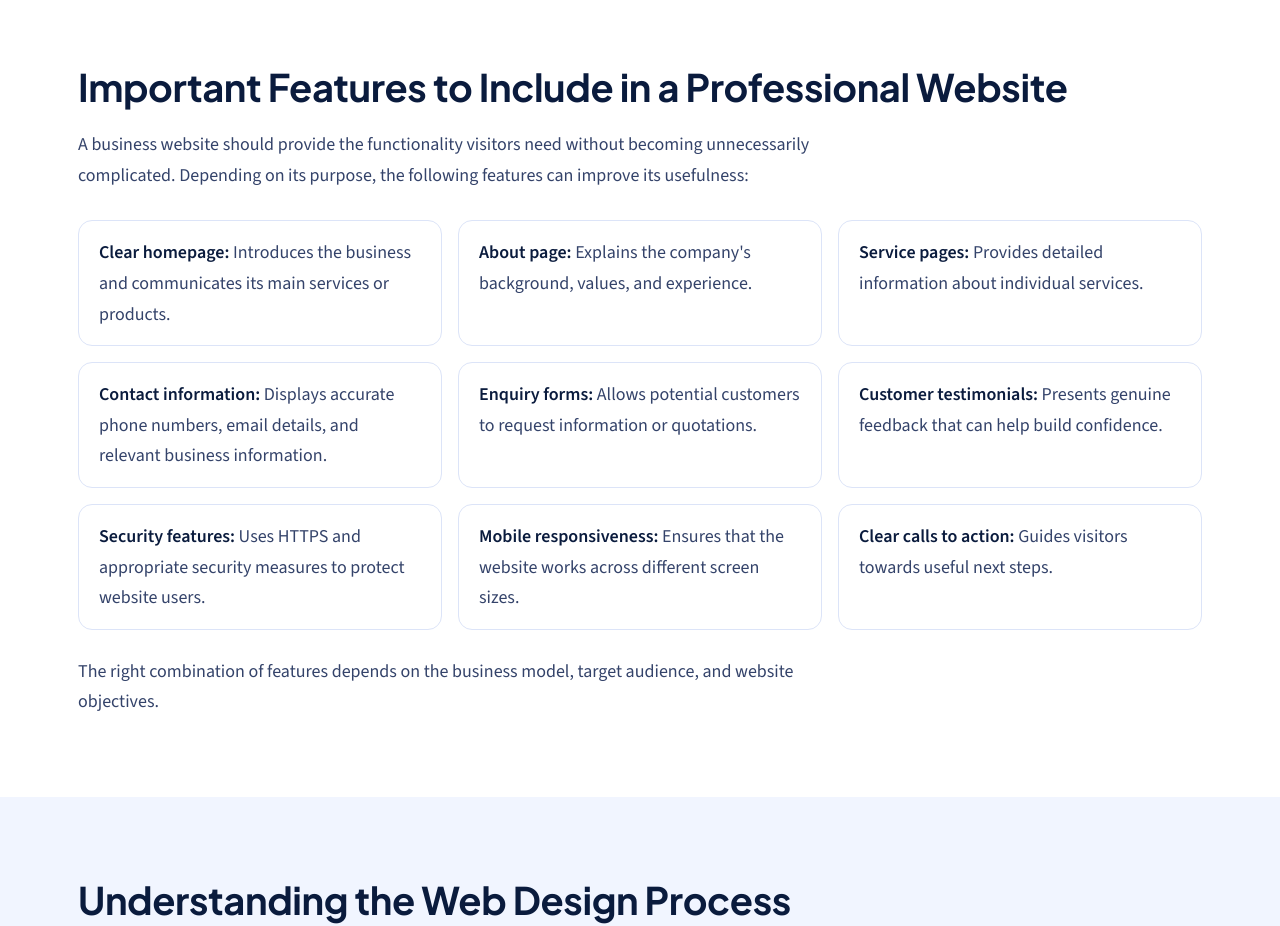
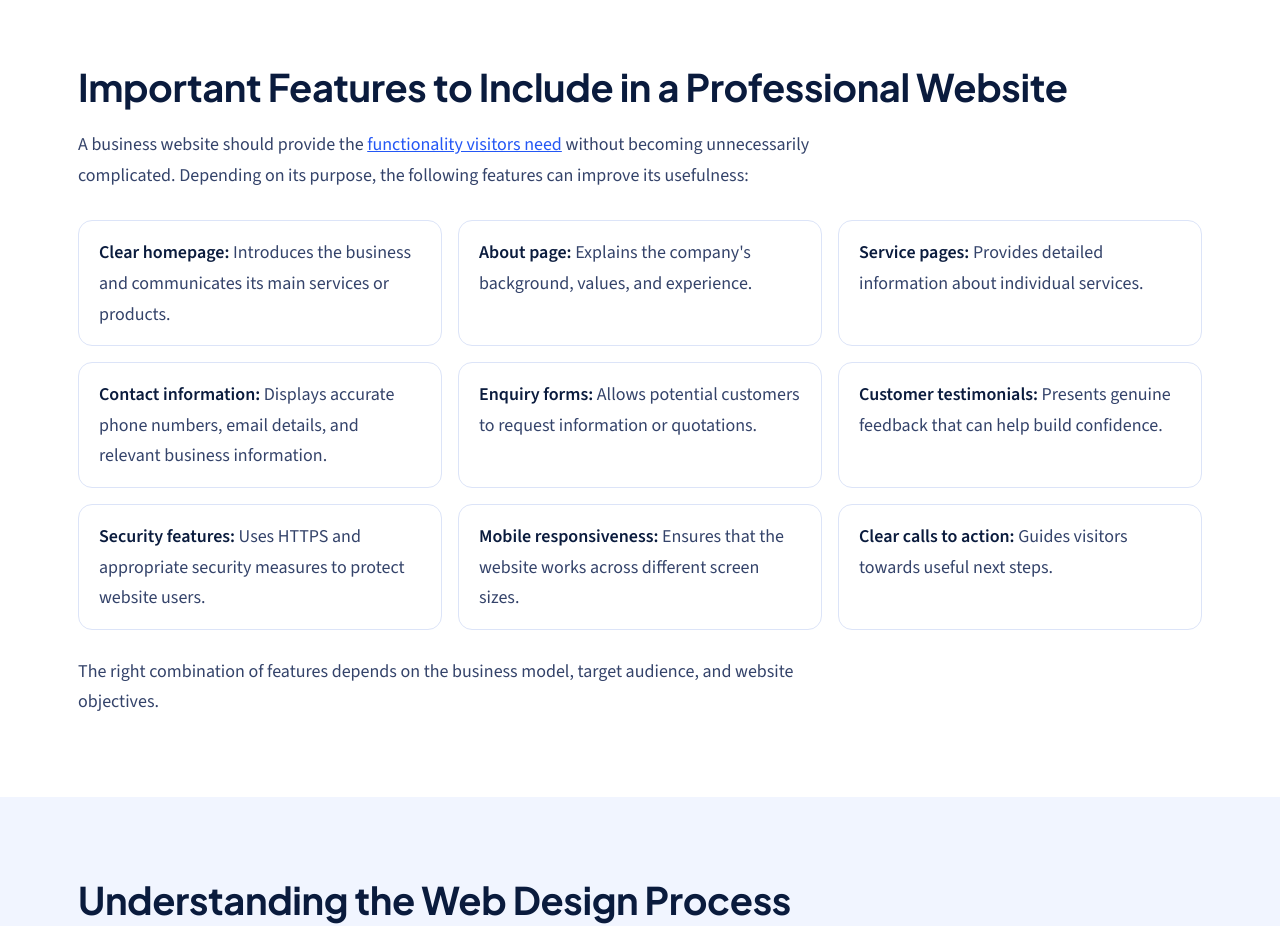
Before and after one commit to hsiga855-code/doncasteres, a plain HTML site: page index.html in a window 1280 px wide. Shown: the part 5660-6586 px from the top of the page. Drawn offline with nearby package versions, Linux system fonts and the light colour scheme.

Commit message:
Update index.html

```diff
--- a/index.html
+++ b/index.html
@@ -3,6 +3,7 @@
 <head>
 <meta charset="utf-8">
 <meta name="viewport" content="width=device-width, initial-scale=1">
+  <meta name="google-site-verification" content="gBh3VptWrJuBgbelIB06vH273xZgTO9D2M_nTYnXoJ0" />
 <title>Web Design Doncaster: Build a Professional Online Presence</title>
 <meta name="description" content="A practical guide to web design in Doncaster: essential elements, website types, features, process, SEO, mistakes to avoid and how to choose a web design company.">
 <link rel="preconnect" href="https://fonts.googleapis.com">
@@ -178,7 +179,7 @@ footer p{max-width:430px;margin-top:10px;font-size:16px}
   <section>
     <div class="wrap">
       <h2>Important Features to Include in a Professional Website</h2>
-      <div class="lead"><p>A business website should provide the functionality visitors need without becoming unnecessarily complicated. Depending on its purpose, the following features can improve its usefulness:</p></div>
+      <div class="lead"><p>A business website should provide the <a href=https://doncasteres-8e0085.gitlab.io/>functionality visitors need</a> without becoming unnecessarily complicated. Depending on its purpose, the following features can improve its usefulness:</p></div>
       <ul class="feat">
         <li><b>Clear homepage:</b> Introduces the business and communicates its main services or products.</li>
         <li><b>About page:</b> Explains the company's background, values, and experience.</li>
```
